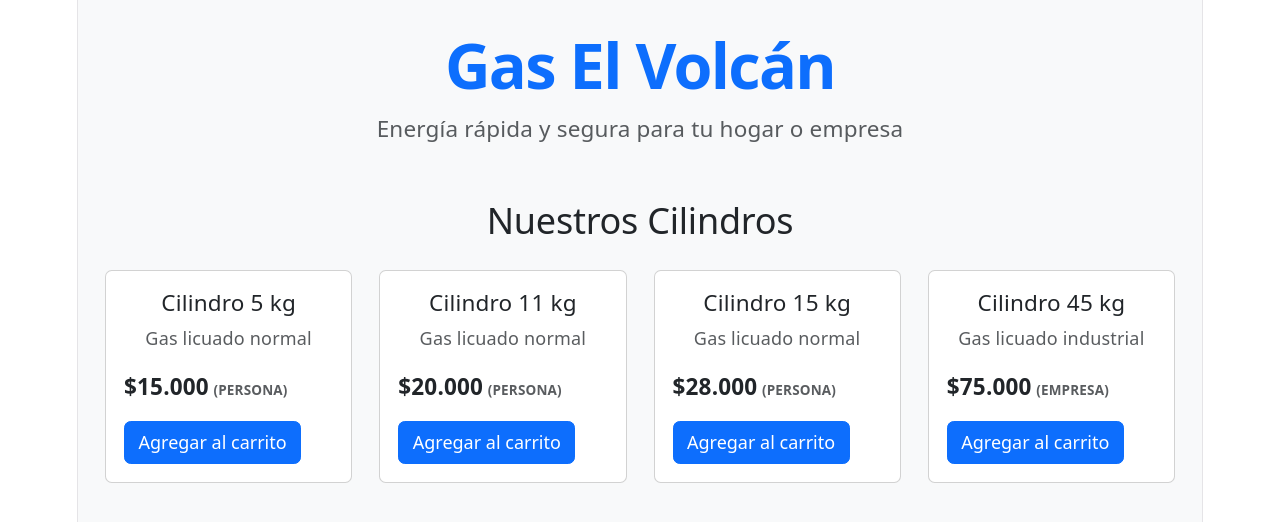
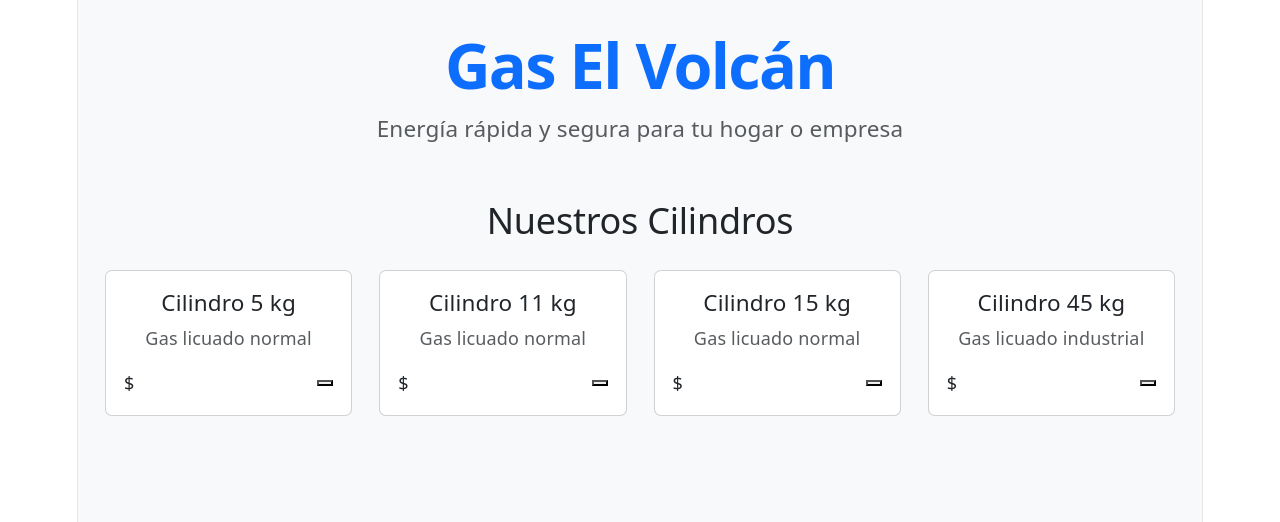
Before and after one commit to joelespinoza-beg/Distribuidora-Gas-El-Volcan-React, a React (Vite) app in the folder distribuidora-gas-el-volcan/: page / in a window 1280 px wide. Shown: the top 522 px of the page. Built offline with nearby package versions, Linux system fonts and the light colour scheme.

Commit message:
El usuario Ubuntu soy yo Benjamin Gutierrez y se altero el codigo de los atomos para eliminar el diseñado que estaba integrado en los mismos atomos.

```diff
--- a/distribuidora-gas-el-volcan/src/components/atoms/Boton.jsx
+++ b/distribuidora-gas-el-volcan/src/components/atoms/Boton.jsx
@@ -1,18 +1,13 @@
 import React from 'react';
 
-function Boton(props) {
-  const variante = props.variante || 'primary';
-  const type = props.type || props.tipo || 'button';
-
+function Boton({ children, type = 'button', className = '', ...restoProps }) {
   return (
     <button
       type={type}
-      className={`btn btn-${variante} ${props.className || ''}`.trim()}
-      onClick={props.onClick}
-      disabled={props.disabled}
-      style={props.style}
+      className={className.trim()}
+      {...restoProps}
     >
-      {props.texto}
+      {children}
     </button>
   );
 }
--- a/distribuidora-gas-el-volcan/src/components/atoms/Precio.jsx
+++ b/distribuidora-gas-el-volcan/src/components/atoms/Precio.jsx
@@ -1,27 +1,14 @@
 import React from 'react';
 
-function Precio(props) {
-  const monto = props.monto ?? 0;
-  const tipoCliente = props.tipoCliente || '';
-  const destacado = props.destacado ?? false;
-
-  const precioFormateado = new Intl.NumberFormat('es-CL', {
-    style: 'currency',
-    currency: 'CLP',
-    maximumFractionDigits: 0
-  }).format(monto);
+function Precio({ valor, moneda = '$', className = '', ...restoProps }) {
+  const valorFormateado = typeof valor === 'number'
+    ? valor.toLocaleString('es-CL')
+    : valor;
 
   return (
-    <div className="d-inline-flex align-items-baseline gap-1">
-      <span className={`fw-bold ${destacado ? 'fs-4 text-primary' : 'fs-5 text-dark'}`}>
-        {precioFormateado}
-      </span>
-      {tipoCliente && (
-        <small className="text-muted text-uppercase fw-semibold" style={{ fontSize: '0.75rem' }}>
-          ({tipoCliente})
-        </small>
-      )}
-    </div>
+    <span className={className.trim()} {...restoProps}>
+      {moneda} {valorFormateado}
+    </span>
   );
 }
 
```
Also changed, not shown: distribuidora-gas-el-volcan/src/components/atoms/CampoTexto.jsx (+5 -12 lines), distribuidora-gas-el-volcan/src/components/atoms/ContadorCantidad.jsx (+10 -29 lines), distribuidora-gas-el-volcan/src/components/atoms/EtiquetaEstadoPedido.jsx (+2 -14 lines), distribuidora-gas-el-volcan/src/components/atoms/Selector.jsx (+11 -15 lines).
